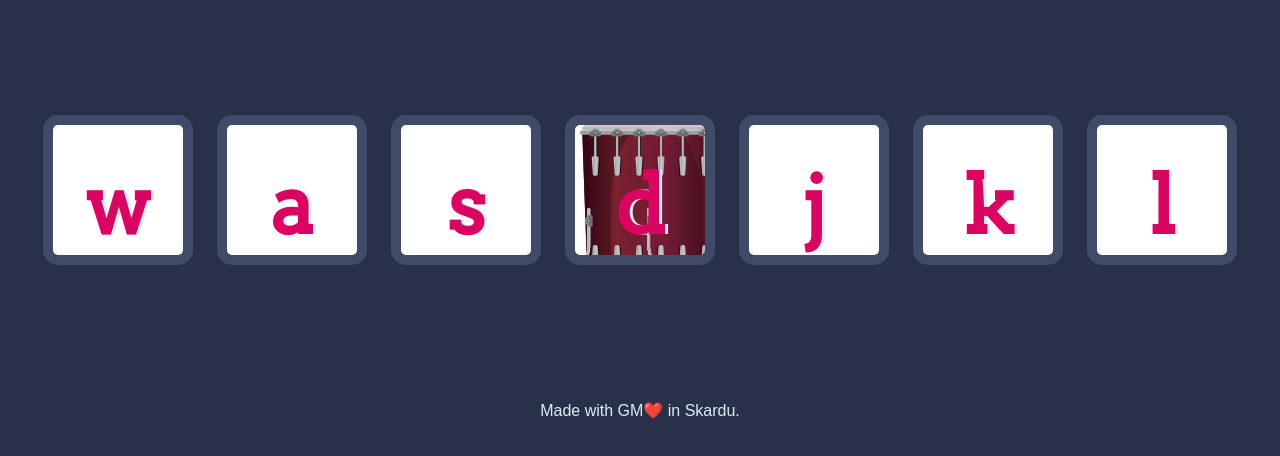
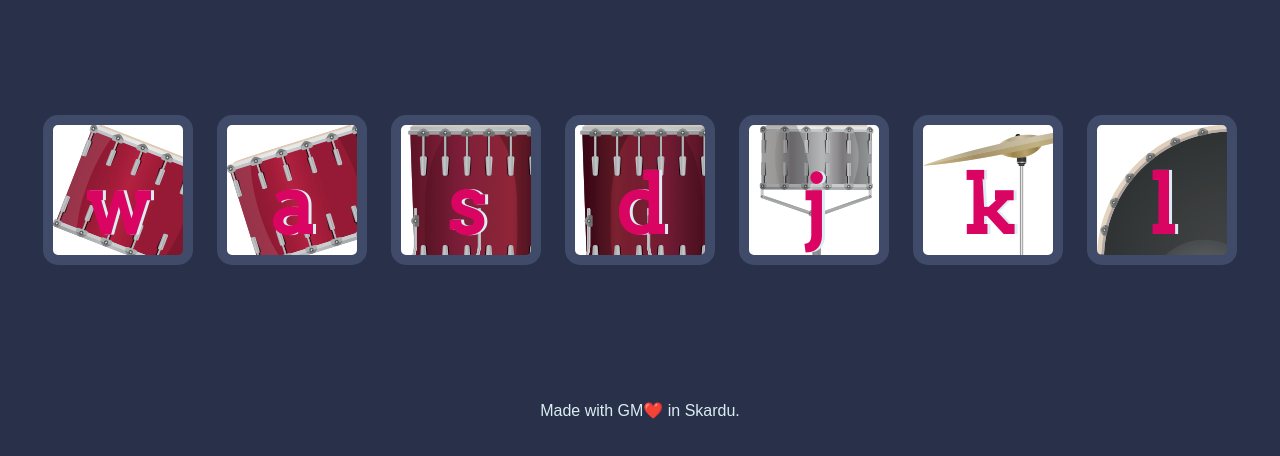
Before and after one commit to Gm786h/tallu3, a plain HTML site: page index.html in a window 1280 px wide. Shown: the part 174-630 px from the top of the page. Drawn offline with Linux system fonts and the light colour scheme; files whose address does not match are found by name.

Commit message:
Update styles.css

```diff
--- a/styles.css
+++ b/styles.css
@@ -17,15 +17,15 @@ footer {
 }
 
 .w {
- background-image:url("images/tom1.png");
+ background-image:url("tom1.png");
 }
 
 .a {
-  background-image:url("images/tom2.png");
+  background-image:url("tom2.png");
 }
 
 .s {
-  background-image:url("images/tom3.png");
+  background-image:url("tom3.png");
 }
 
 .d {
@@ -33,17 +33,17 @@ footer {
 }
 
 .j {
-  background-image:url("images/snare.png");
+  background-image:url("snare.png");
 
 }
 
 .k {
-  background-image:url("images/crash.png");
+  background-image:url("crash.png");
 
 }
 
 .l {
-  background-image:url("images/kick.png");
+  background-image:url("kick.png");
 }
 
 .set {
```
